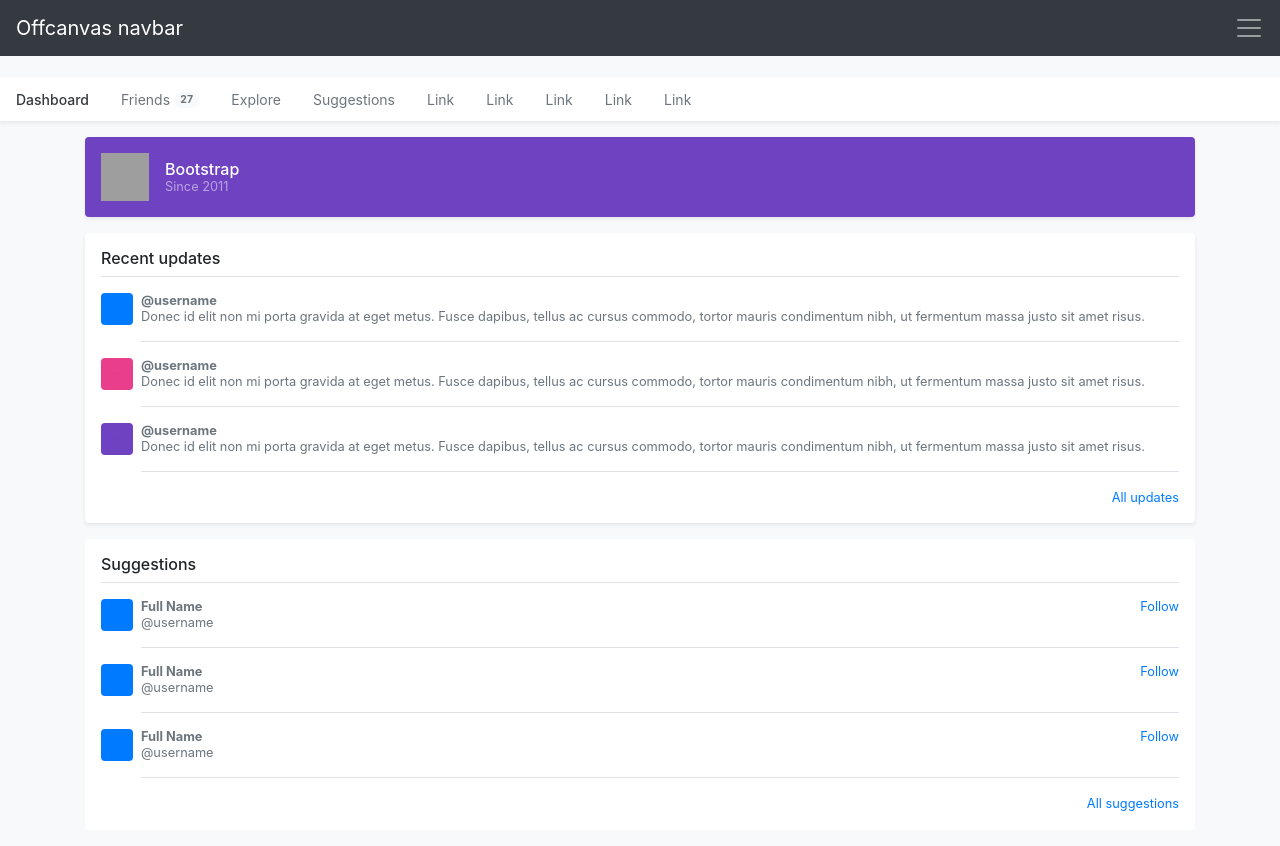
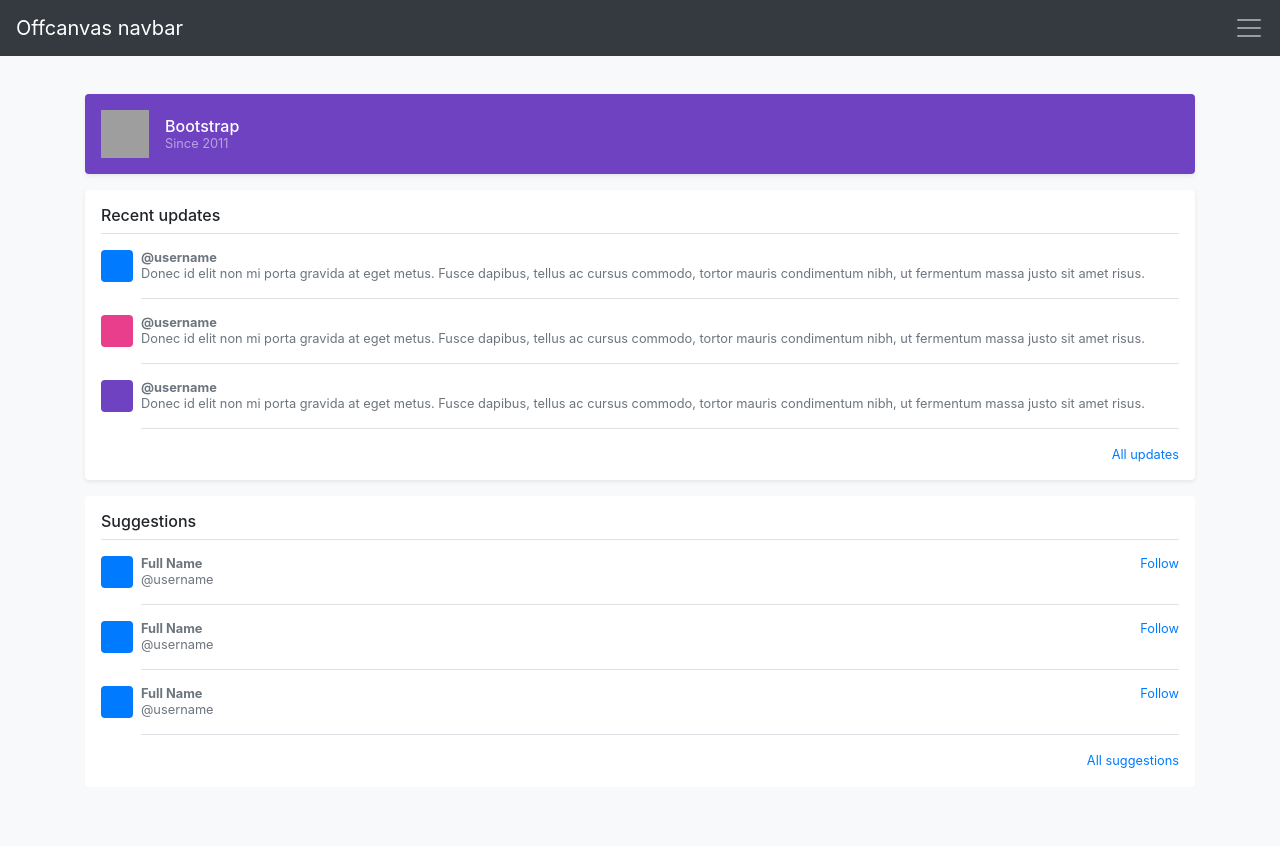
Before and after one commit to pkvip9999/Bootstrap-B12_Pham_Huu_Thuong, a website: page app/index.html in a window 1280 px wide. After the commit the page ends 803 px from the top, so only its background shows below. Drawn offline with Linux system fonts and the light colour scheme; grey boxes are pictures that could not be loaded; files whose address does not match are found by name.

Commit message:
push test lan 4

```diff
--- a/app/index.html
+++ b/app/index.html
@@ -53,24 +53,6 @@
         </form>
     </div>
 </nav>
-
-<div class="nav-scroller bg-white shadow-sm text-center">
-    <nav class="nav nav-underline navbar-expand-md">
-        <a class="nav-link active" href="#">Dashboard</a>
-        <a class="nav-link" href="#">
-            Friends
-            <span class="badge badge-pill bg-light align-text-bottom">27</span>
-        </a>
-        <a class="nav-link" href="#">Explore</a>
-        <a class="nav-link" href="#">Suggestions</a>
-            <a class="nav-link" href="#">Link</a>
-            <a class="nav-link" href="#">Link</a>
-            <a class="nav-link" href="#">Link</a>
-            <a class="nav-link" href="#">Link</a>
-            <a class="nav-link" href="#">Link</a>
-    </nav>
-</div>
-
 <main role="main" class="container">
     <div class="d-flex align-items-center p-3 my-3 text-white-50 bg-purple rounded shadow-sm">
         <img class="mr-3" src="https://getbootstrap.com/docs/4.0/assets/brand/bootstrap-outline.svg" alt="" width="48" height="48">
```
